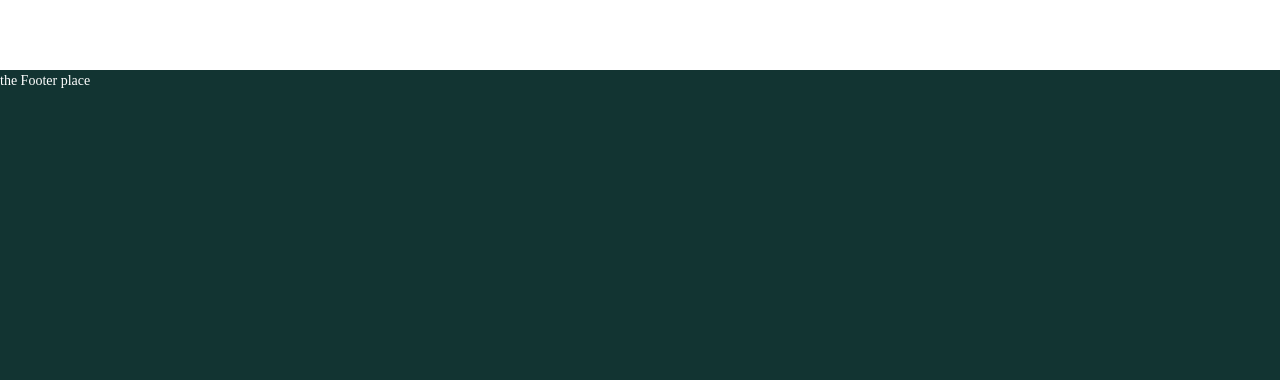
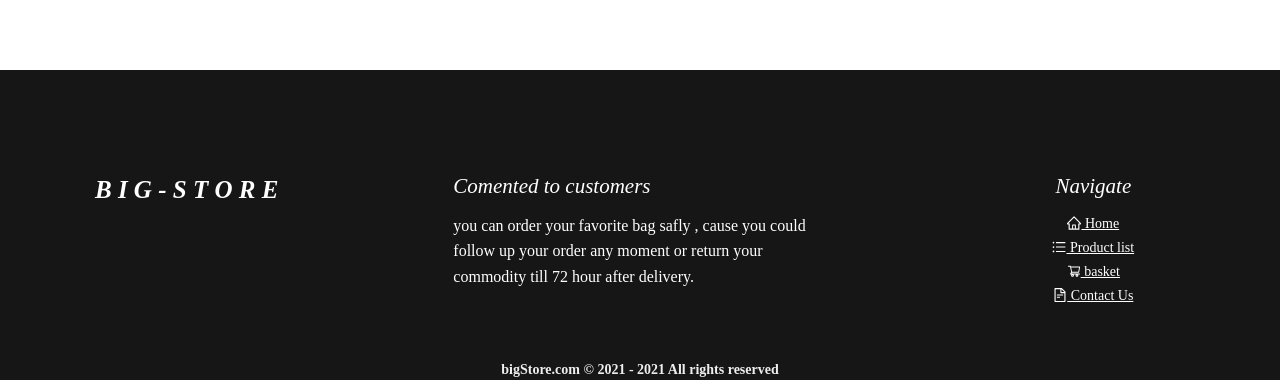
Before and after one commit to Maede-Dev/big-store, a Next.js app: page /contactUs in a window 1280 px wide. Shown: the part 572-952 px from the top of the page. Built offline with nearby package versions, Linux system fonts and the light colour scheme.

Commit message:
fix footer

```diff
--- a/Components/Footer/footer.module.scss
+++ b/Components/Footer/footer.module.scss
@@ -1,6 +1,51 @@
 .footer_container {
   color: white;
-  background-color: #123432;
+  background-color: #161616;
   min-height: 312px;
   margin-top: 10%;
+  padding: 100px 0 20px 0;
+  .page_name {
+    text-align: center;
+    font-size: 25px;
+    font-weight: 700;
+    font-style: italic;
+  }
+  h2 {
+    font-style: italic;
+    color: white;
+  }
+  .text {
+    font-size: 16px;
+    color: white;
+  }
+  .links_box {
+    display: flex;
+    flex-direction: column;
+    justify-content: center;
+    text-align: center;
+    .links {
+      // margin-bottom: 8px;
+      font-size: 14px;
+      padding-bottom: 2px;
+      text-decoration: underline;
+    }
+  }
 }
+
+.copy_right {
+  margin-top: 50px;
+  text-align: center;
+  color: #eee;
+  font-size: 14px;
+  font-weight: 700;
+}
+
+@media (max-width: 1000px) {
+  .footer_container{
+    justify-content: center !important;
+  }
+  .text_box {
+    text-align: center;
+    margin: 40px 0;
+  }
+}
--- a/Components/Footer/index.jsx
+++ b/Components/Footer/index.jsx
@@ -1,8 +1,62 @@
+import { Col, Image, Row, Button } from "antd";
 import React from "react";
 import style from "./footer.module.scss";
+import Link from "next/link";
+import {
+  HomeOutlined,
+  ShoppingCartOutlined,
+  FileTextOutlined,
+  UnorderedListOutlined,
+} from "@ant-design/icons";
 
 const FooterCustom = () => {
-  return <div className={style.footer_container}>the Footer place</div>;
+  return (
+    <>
+      <Row
+        className={style.footer_container}
+        align="top"
+        justify="space-between"
+      >
+        <Col xs={22} lg={7} className={style.page_name}>
+          <span>B I G - S T O R E</span>
+        </Col>
+        <Col xs={22} lg={7} className={style.text_box}>
+          <h2>Comented to customers</h2>
+          <div className={style.text}>
+            you can order your favorite bag safly , cause you could follow up
+            your order any moment or return your commodity till 72 hour after
+            delivery.
+          </div>
+        </Col>
+        <Col xs={22} lg={7} className={style.links_box}>
+          <h2>Navigate</h2>
+          <Link href="/">
+            <span className={style.links}>
+              <HomeOutlined /> Home
+            </span>
+          </Link>
+          <Link href="/">
+            <span className={style.links}>
+              <UnorderedListOutlined /> Product list
+            </span>
+          </Link>
+          <Link href="/">
+            <span className={style.links}>
+              <ShoppingCartOutlined /> basket
+            </span>
+          </Link>
+          <Link href="/">
+            <span className={style.links}>
+              <FileTextOutlined /> Contact Us
+            </span>
+          </Link>
+        </Col>
+        <Col className={style.copy_right} span={24}>
+          bigStore.com © 2021 - 2021 All rights reserved
+        </Col>
+      </Row>
+    </>
+  );
 };
 
 export default FooterCustom;
```
